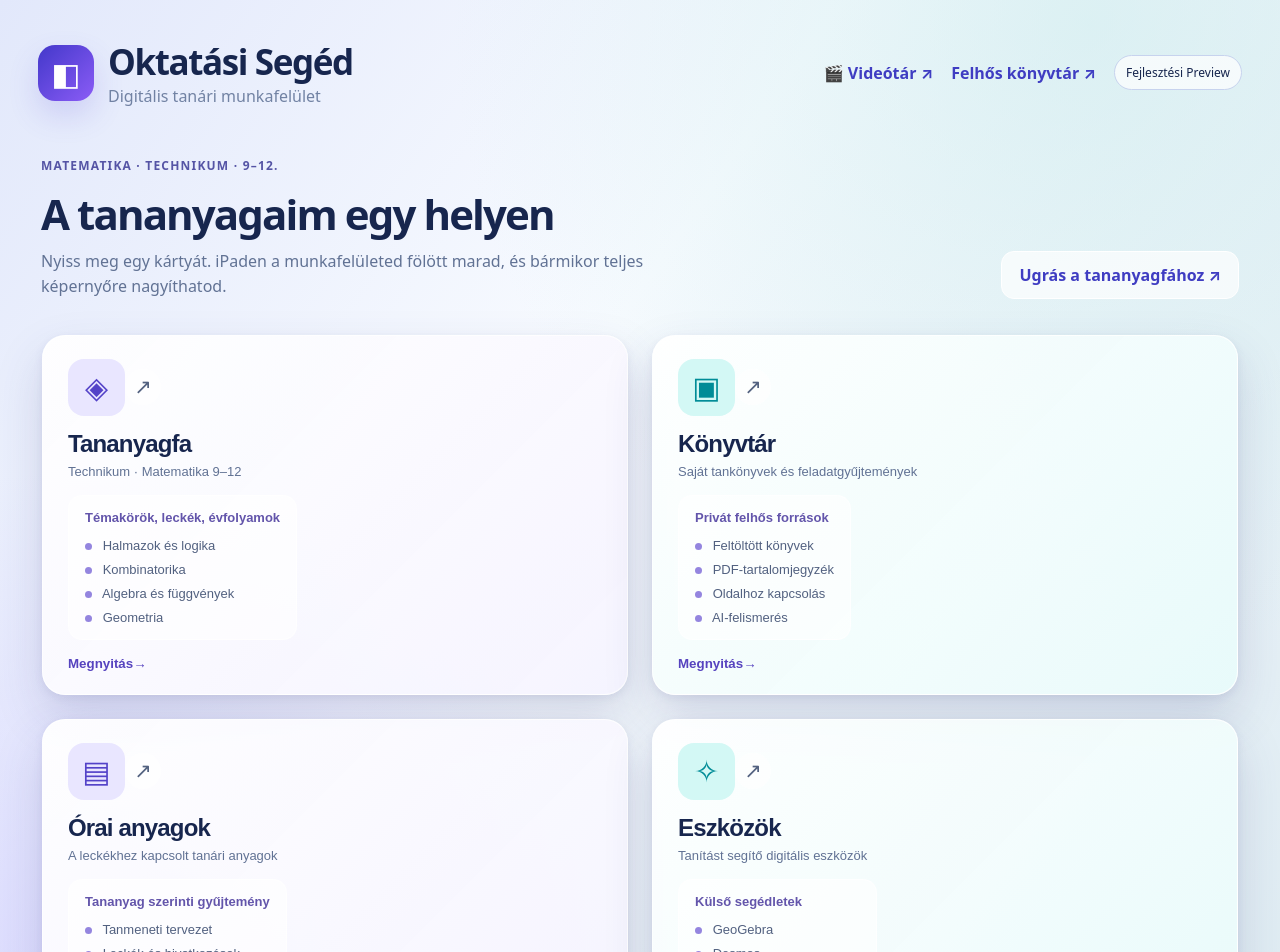
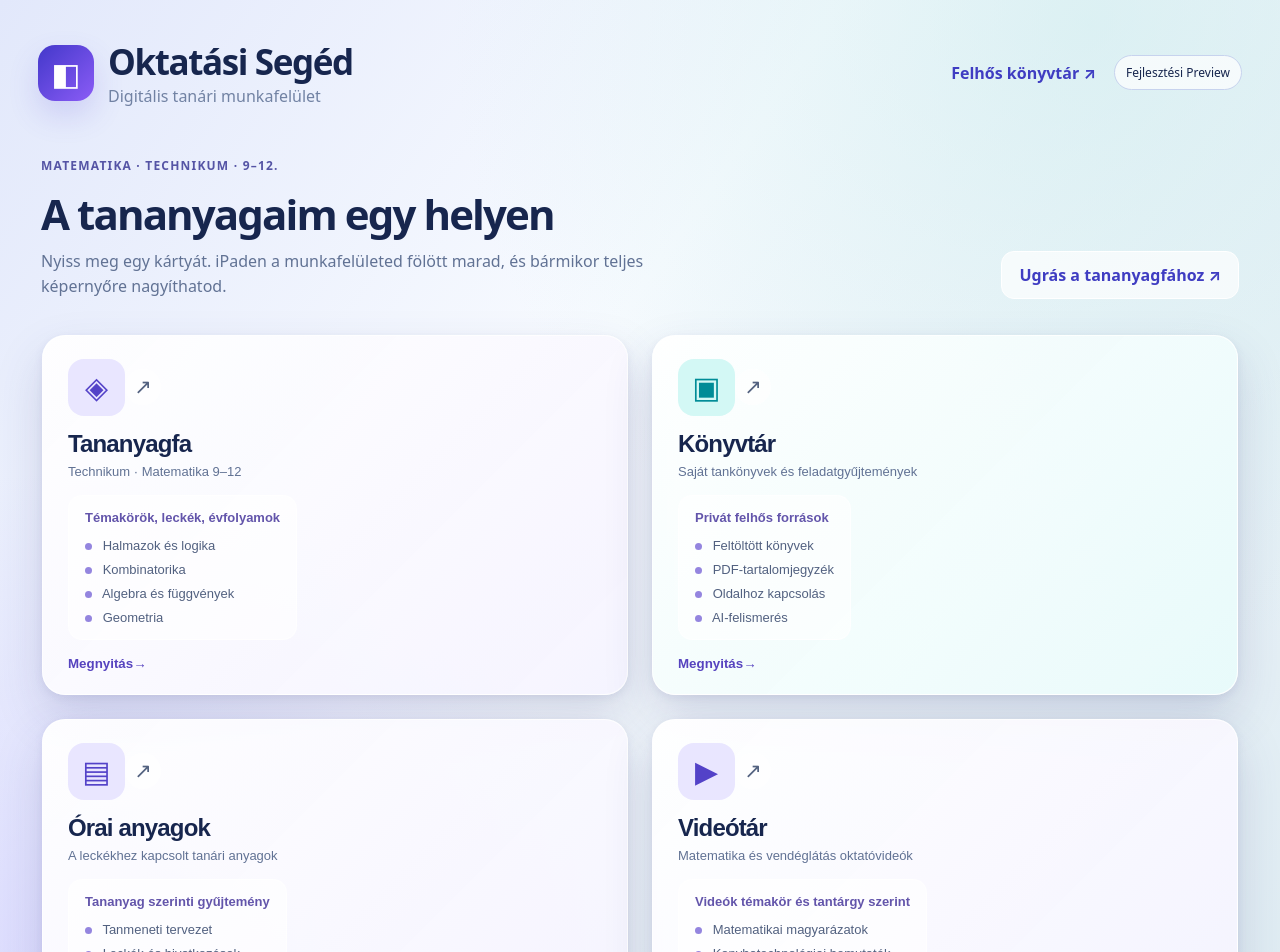
Before and after one commit to FasiSandor/oktatasi-seged, a Next.js app: page / in a window 1280 px wide. Shown: the top 952 px of the page. Built offline with nearby package versions, Linux system fonts and the light colour scheme.

Commit message:
feat(workspace): integrate searchable video library as fourth floating desktop card

```diff
--- a/app/page.tsx
+++ b/app/page.tsx
@@ -6,7 +6,7 @@ const tiles:Tile[]=[
  {id:'curriculum',title:'Tananyagfa',subtitle:'Technikum · Matematika 9–12',icon:'◈',preview:'Témakörök, leckék, évfolyamok',url:'/cloud/curriculum',items:['Halmazok és logika','Kombinatorika','Algebra és függvények','Geometria']},
  {id:'library',title:'Könyvtár',subtitle:'Saját tankönyvek és feladatgyűjtemények',icon:'▣',preview:'Privát felhős források',url:'/cloud',items:['Feltöltött könyvek','PDF-tartalomjegyzék','Oldalhoz kapcsolás','AI-felismerés']},
  {id:'lessons',title:'Órai anyagok',subtitle:'A leckékhez kapcsolt tanári anyagok',icon:'▤',preview:'Tananyag szerinti gyűjtemény',url:'/cloud/curriculum',items:['Tanmeneti tervezet','Leckék és hivatkozások','PDF-oldalak','Feladatgyűjtemények']},
- {id:'tools',title:'Eszközök',subtitle:'Tanítást segítő digitális eszközök',icon:'✧',preview:'Külső segédletek',items:['GeoGebra','Desmos','WolframAlpha','Digitális függvénytáblázat']}
+ {id:'videos',title:'Videótár',subtitle:'Matematika és vendéglátás oktatóvideók',icon:'▶',preview:'Videók témakör és tantárgy szerint',url:'/cloud/videos',items:['Matematikai magyarázatok','Konyhatechnológiai bemutatók','Kedvenc videólinkek','Tananyaghoz rendelve']}
 ];
 export default function Home(){
  const [active,setActive]=useState<string|null>(null);
@@ -20,7 +20,7 @@ export default function Home(){
  function dismiss(id:string){const rest=opened.filter(x=>x!==id);setOpened(rest);if(active===id){setActive(rest.at(-1)||null);setMaximized(false)}}
  return <main className="os-workspace">
   <div className="os-halo" aria-hidden="true"/>
-  <header className="os-header"><div className="os-brand"><span className="os-logo">◧</span><div><h1>Oktatási Segéd</h1><p>Digitális tanári munkafelület</p></div></div><div className="os-header-links"><a href="/cloud/videos">🎬 Videótár ↗</a><a href="/cloud">Felhős könyvtár ↗</a><span className="os-state">Fejlesztési Preview</span></div></header>
+  <header className="os-header"><div className="os-brand"><span className="os-logo">◧</span><div><h1>Oktatási Segéd</h1><p>Digitális tanári munkafelület</p></div></div><div className="os-header-links"><a href="/cloud">Felhős könyvtár ↗</a><span className="os-state">Fejlesztési Preview</span></div></header>
   <section className="os-intro"><div><span className="os-kicker">MATEMATIKA · TECHNIKUM · 9–12.</span><h2>A tananyagaim egy helyen</h2><p>Nyiss meg egy kártyát. iPaden a munkafelületed fölött marad, és bármikor teljes képernyőre nagyíthatod.</p></div><a href="/cloud/curriculum" className="os-quicklink">Ugrás a tananyagfához ↗</a></section>
   <div className="os-tiles">{tiles.map((t,i)=><button type="button" key={t.id} className={'os-tile os-tile-'+t.id} onClick={()=>open(t.id)} aria-label={t.title+' megnyitása'}>
     <span className="os-tile-top"><span className="os-tile-icon">{t.icon}</span><span className="os-tile-arrow">↗</span></span>
```
